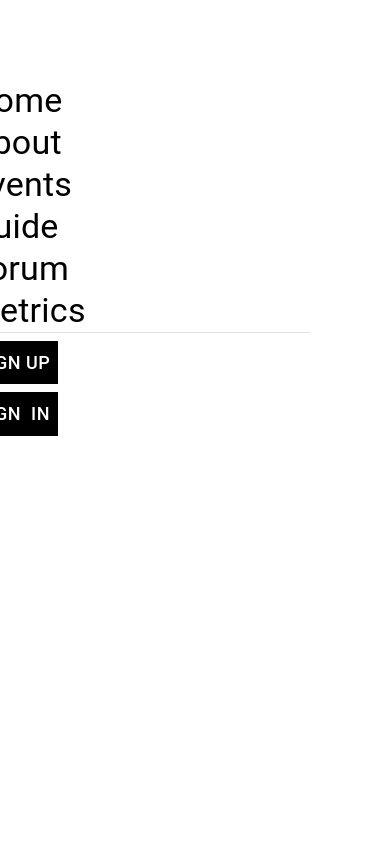
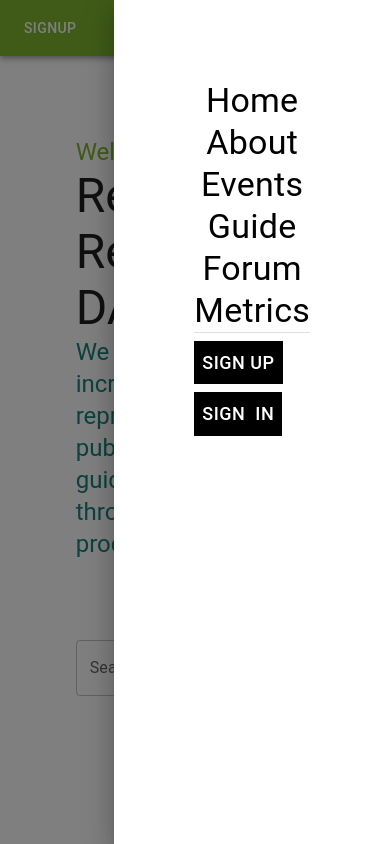
Before and after one commit to replicare-desci/replicare, a React (Create React App) app: page / in a window 390 px wide. Both pictures are taken after a click on the button 342 px from the left and 28 px from the top of the page. Shown: the top 844 px of the page. Built offline with nearby package versions, Linux system fonts and the light colour scheme.

Commit message:
responsive sidebar for mobile

```diff
--- a/src/App.css
+++ b/src/App.css
@@ -25,3 +25,12 @@
 
   transform-origin: bottom left;
 }
+
+@media screen and (max-width: 901px) {
+  .sidebar-mobile {
+    text-align: center;
+  }
+  .sidebar-mobile-width {
+    width: 100% !important;
+  }
+}
--- a/src/Components/Sidebar.tsx
+++ b/src/Components/Sidebar.tsx
@@ -40,11 +40,12 @@ export default function Sidebar() {
   const list = (anchor: Anchor) => (
     <Box
       sx={{ width: 500 }}
+      className="sidebar-mobile-width"
       role="presentation"
       onClick={toggleDrawer(anchor, false)}
       onKeyDown={toggleDrawer(anchor, false)}
     >
-      <List sx={{ padding: 10 }}>
+      <List sx={{ padding: 10 }} className="sidebar-mobile">
         <Typography variant="h4" component={"p"}>
           <span className="hover-underline-animation ">Home</span>
         </Typography>
```
